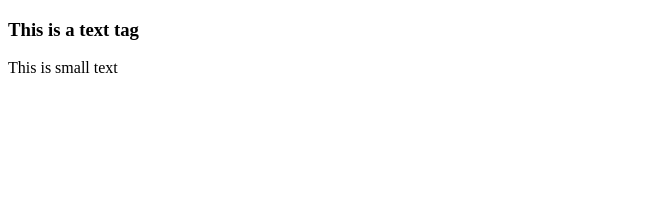
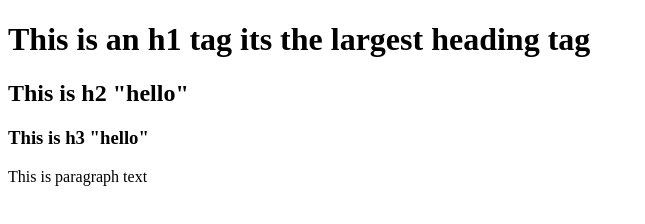
Before and after one commit to alexjohntomy/HelloWrld_Web, a plain HTML site: page index.html in a window 1280 px wide. Shown: the whole page, without its empty margins (0-645 px from the left). Drawn offline with Linux system fonts and the light colour scheme.

Commit message:
text sizes

```diff
--- a/index.html
+++ b/index.html
@@ -9,12 +9,20 @@
 
 
 <body>
+<h1>
+    This is an h1 tag its the largest heading tag
+</h1>
+
+<h2>
+    This is h2 "hello"
+</h2>
+
 <h3>
-    This is a text   tag
+    This is h3 "hello"
 </h3>
 
 <p>
-    This is small text
+    This is paragraph text
 </p>
 
 </body>
```
